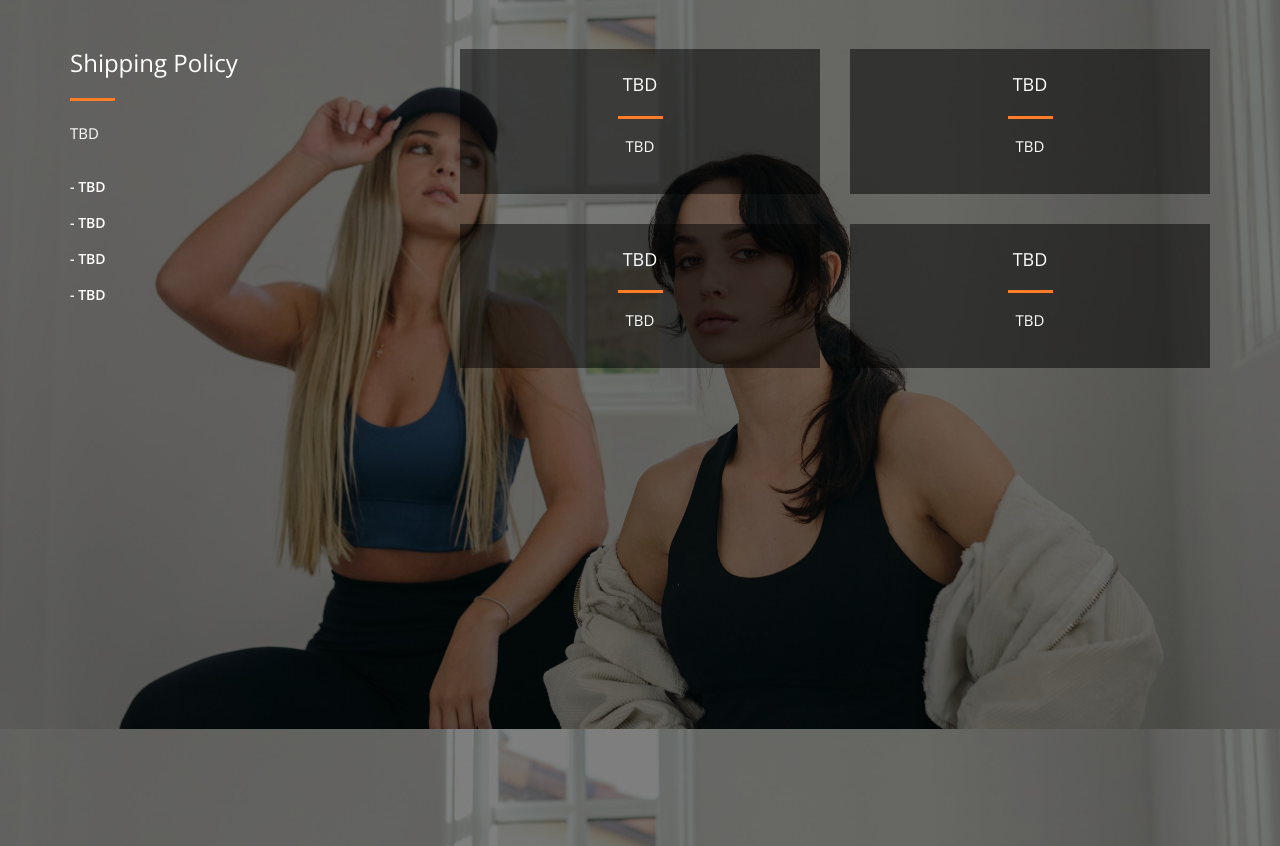
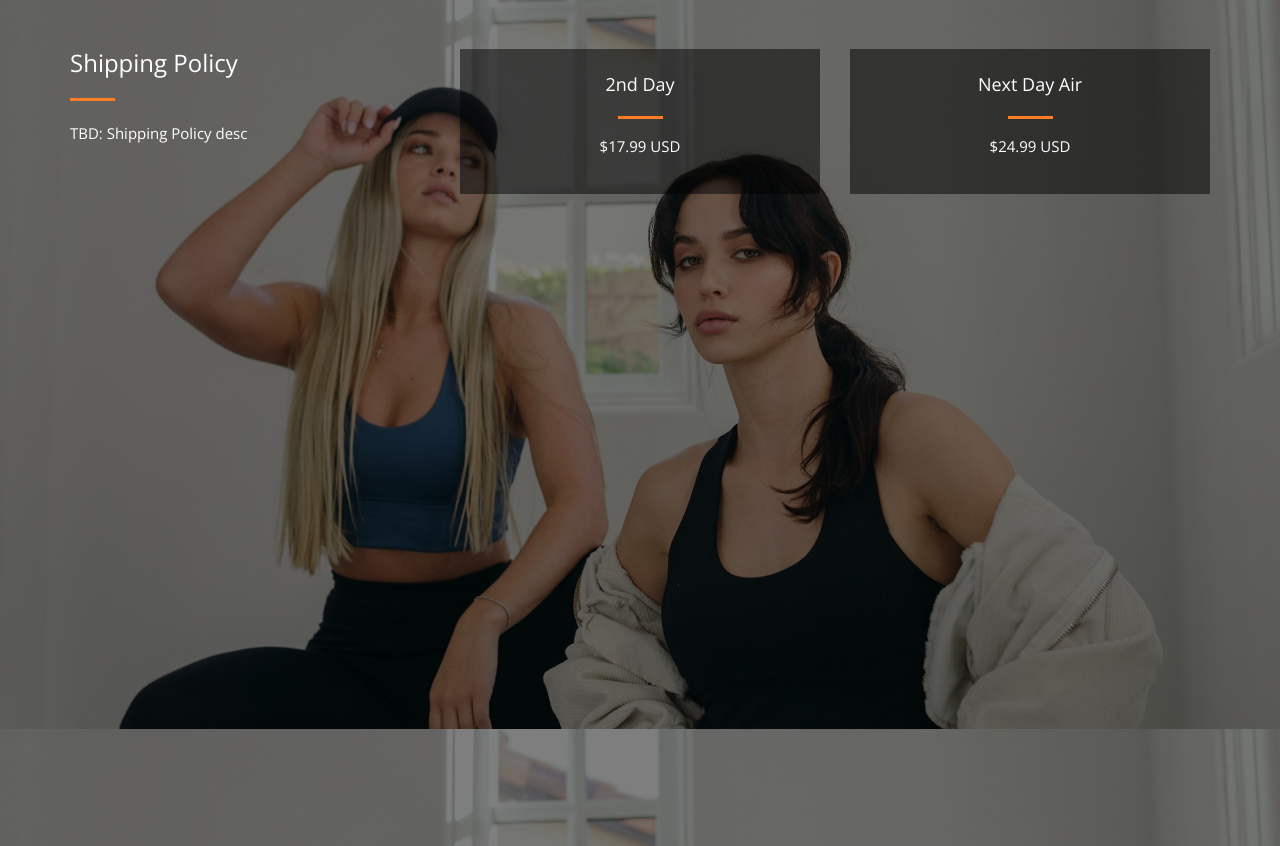
Before and after one commit to polym-team/color-story, a website: page index.html in a window 1280 px wide. Shown: the part 1804-2650 px from the top of the page. Drawn offline with nearby package versions, Linux system fonts and the light colour scheme.

Commit message:
shipping section update

```diff
--- a/index.html
+++ b/index.html
@@ -100,14 +100,12 @@ https://templatemo.com/tm-526-vanilla
           <h4>Shipping Policy</h4>
           <div class="line-dec"></div>
           <p>
-            TBD
+            TBD: Shipping Policy desc
           </p>
-          <ul>
-            <li>- TBD</li>
-            <li>- TBD</li>
-            <li>- TBD</li>
-            <li>- TBD</li>
-          </ul>
+<!--          <ul>-->
+<!--            <li>- </li>-->
+<!--            <li>- </li>-->
+<!--          </ul>-->
           <!-- <div class="primary-button">
             <a href="#portfolio">Learn More About Us</a>
           </div> -->
@@ -117,32 +115,32 @@ https://templatemo.com/tm-526-vanilla
         <div class="row">
           <div class="col-md-6">
             <div class="service-item">
-              <h4>TBD</h4>
+              <h4>2nd Day</h4>
               <div class="line-dec"></div>
-              <p>TBD</p>
+              <p>$17.99 USD</p>
             </div>
           </div>
           <div class="col-md-6">
             <div class="service-item">
-              <h4>TBD</h4>
+              <h4>Next Day Air</h4>
               <div class="line-dec"></div>
-              <p>TBD</p>
+              <p>$24.99 USD</p>
             </div>
           </div>
-          <div class="col-md-6">
-            <div class="service-item">
-              <h4>TBD</h4>
-              <div class="line-dec"></div>
-              <p>TBD</p>
-            </div>
-          </div>
-          <div class="col-md-6">
-            <div class="service-item">
-              <h4>TBD</h4>
-              <div class="line-dec"></div>
-              <p>TBD</p>
-            </div>
-          </div>
+<!--          <div class="col-md-6">-->
+<!--            <div class="service-item">-->
+<!--              <h4>TBD</h4>-->
+<!--              <div class="line-dec"></div>-->
+<!--              <p>TBD</p>-->
+<!--            </div>-->
+<!--          </div>-->
+<!--          <div class="col-md-6">-->
+<!--            <div class="service-item">-->
+<!--              <h4>TBD</h4>-->
+<!--              <div class="line-dec"></div>-->
+<!--              <p>TBD</p>-->
+<!--            </div>-->
+<!--          </div>-->
         </div>
       </div>
     </div>
```
